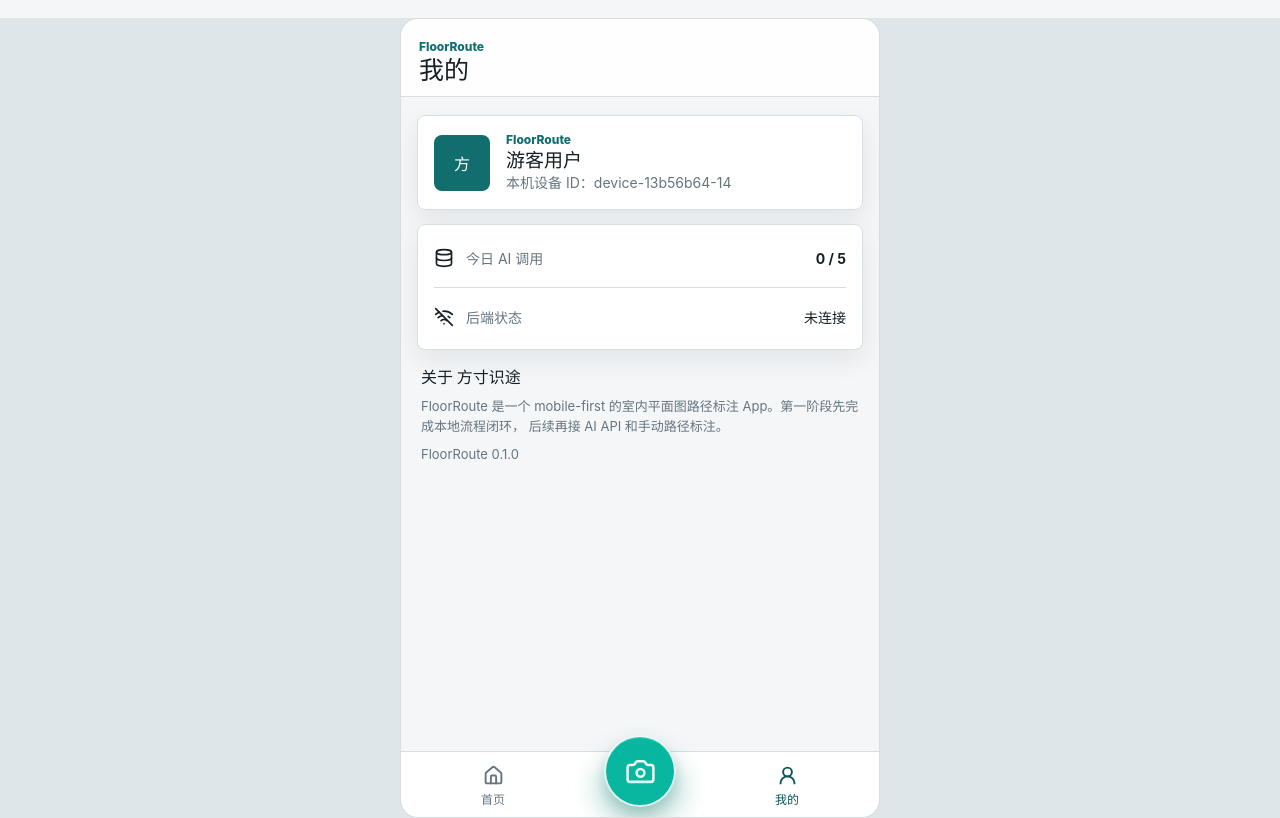
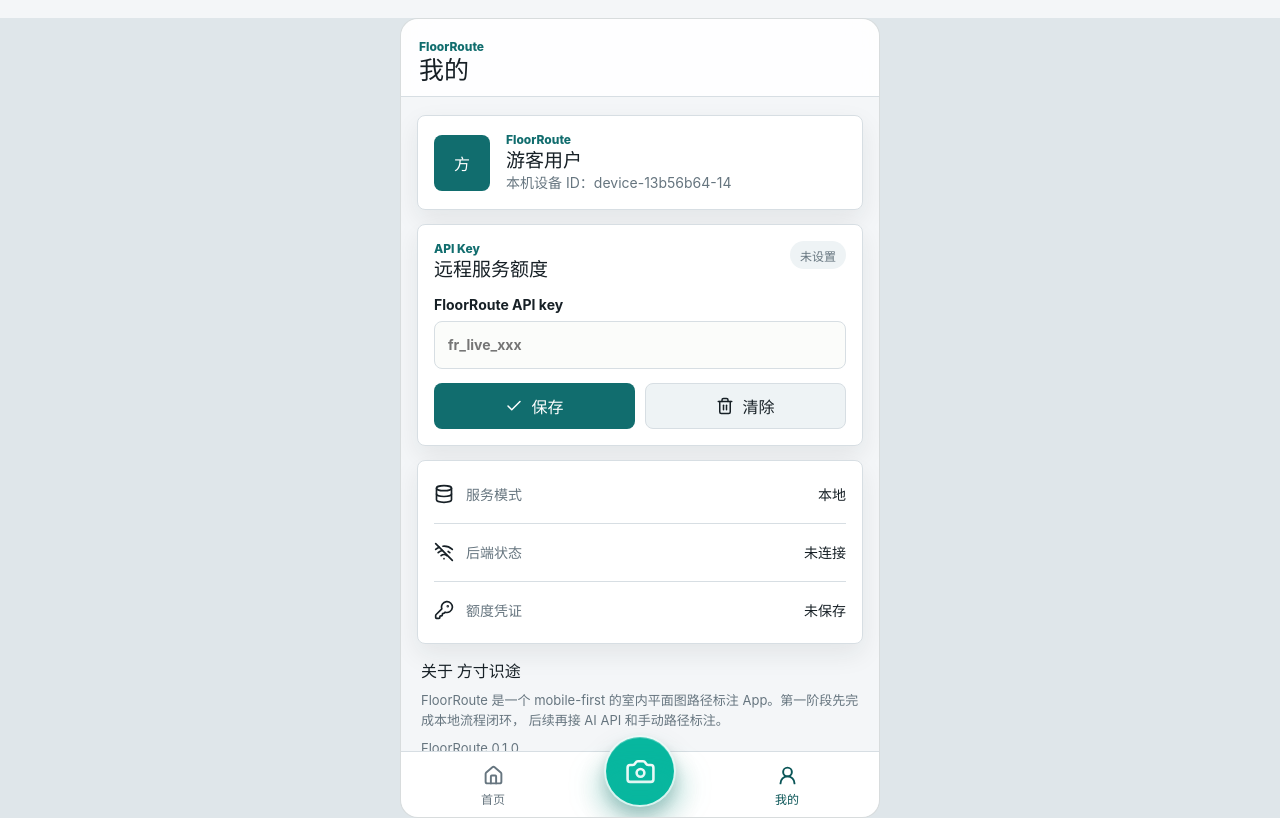
Before and after one commit to ai-product-team-5/floor-route, a React (Vite) app: page /account in a window 1280 px wide. Built offline with nearby package versions, Linux system fonts and the light colour scheme; no server answers.

Commit message:
feat: add remote api key settings

```diff
--- a/src/backend/auth/authHeaders.ts
+++ b/src/backend/auth/authHeaders.ts
@@ -1,11 +1,13 @@
-import { backendConfig } from '../backendConfig';
+import { getFloorRouteApiKey } from './floorRouteApiKey';
 
 export function createBackendAuthHeaders(): Record<string, string> {
-  if (!backendConfig.apiToken) {
-    return {};
+  const apiKey = getFloorRouteApiKey();
+
+  if (!apiKey) {
+    throw new Error('远程 API key 未配置。请在“我的”页面设置 FloorRoute API key。');
   }
 
   return {
-    Authorization: `Bearer ${backendConfig.apiToken}`,
+    Authorization: `Bearer ${apiKey}`,
   };
 }
--- /dev/null
+++ b/src/backend/auth/floorRouteApiKey.ts
@@ -0,0 +1,20 @@
+const FLOOR_ROUTE_API_KEY_STORAGE_KEY = 'floor-route-api-key';
+
+export function getFloorRouteApiKey() {
+  return window.localStorage.getItem(FLOOR_ROUTE_API_KEY_STORAGE_KEY)?.trim() ?? '';
+}
+
+export function setFloorRouteApiKey(apiKey: string) {
+  const normalized = apiKey.trim();
+
+  if (!normalized) {
+    clearFloorRouteApiKey();
+    return;
+  }
+
+  window.localStorage.setItem(FLOOR_ROUTE_API_KEY_STORAGE_KEY, normalized);
+}
+
+export function clearFloorRouteApiKey() {
+  window.localStorage.removeItem(FLOOR_ROUTE_API_KEY_STORAGE_KEY);
+}
--- a/src/backend/backendConfig.ts
+++ b/src/backend/backendConfig.ts
@@ -18,7 +18,6 @@
   floorPlanAnalysisMode:
     rawFloorPlanAnalysisMode === 'vision-model' ? 'vision-model' : 'mock',
   apiBaseUrl: normalizeBaseUrl(import.meta.env.VITE_FLOOR_ROUTE_API_BASE_URL),
-  apiToken: import.meta.env.VITE_FLOOR_ROUTE_API_TOKEN?.trim() ?? '',
   modelBaseUrl,
   modelApiKey,
   modelName,
@@ -39,7 +38,6 @@
   intentRecognitionMode: IntentRecognitionMode;
   floorPlanAnalysisMode: FloorPlanAnalysisMode;
   apiBaseUrl: string;
-  apiToken: string;
   modelBaseUrl: string;
   modelApiKey: string;
   modelName: string;
--- a/src/backend/navigation/remoteNavigationBackend.ts
+++ b/src/backend/navigation/remoteNavigationBackend.ts
@@ -15,14 +15,14 @@
 
   analyzeFloorPlan(request) {
     return postBackendJson<AnalyzeFloorPlanRequest, AnalyzeFloorPlanResult>(
-      '/navigation/analyze-floor-plan',
+      '/api/navigation/analyze-floor-plan',
       request,
     );
   },
 
   resolveNavigationIntent(request) {
     return postBackendJson<ResolveNavigationIntentRequest, ResolveNavigationIntentResult>(
-      '/navigation/resolve-intent',
+      '/api/navigation/resolve-intent',
       request,
     );
   },
@@ -46,8 +46,17 @@
   });
 
   if (!response.ok) {
-    throw new Error(`远程 API 请求失败：${response.status}`);
+    throw new Error(await createBackendErrorMessage(response));
   }
 
   return response.json() as Promise<ResponseBody>;
 }
+
+async function createBackendErrorMessage(response: Response) {
+  try {
+    const data = (await response.json()) as { error?: string; message?: string };
+    return data.message || data.error || `远程 API 请求失败：${response.status}`;
+  } catch {
+    return `远程 API 请求失败：${response.status}`;
+  }
+}
--- a/src/pages/AccountPage.tsx
+++ b/src/pages/AccountPage.tsx
@@ -1,5 +1,11 @@
-import { Database, WifiOff } from 'lucide-react';
+import { Check, Database, KeyRound, Trash2, WifiOff } from 'lucide-react';
 import { useState } from 'react';
+import { backendConfig } from '../backend/backendConfig';
+import {
+  clearFloorRouteApiKey,
+  getFloorRouteApiKey,
+  setFloorRouteApiKey,
+} from '../backend/auth/floorRouteApiKey';
 
 function getDeviceId() {
   const key = 'floor-route-device-id';
@@ -16,6 +22,22 @@
 
 export function AccountPage() {
   const [deviceId] = useState(getDeviceId);
+  const [apiKeyInput, setApiKeyInput] = useState(getFloorRouteApiKey);
+  const [hasApiKey, setHasApiKey] = useState(() => Boolean(getFloorRouteApiKey()));
+  const [saveMessage, setSaveMessage] = useState('');
+
+  function saveApiKey() {
+    setFloorRouteApiKey(apiKeyInput);
+    setHasApiKey(Boolean(apiKeyInput.trim()));
+    setSaveMessage(apiKeyInput.trim() ? '已保存 API key。' : '已清除 API key。');
+  }
+
+  function clearApiKey() {
+    clearFloorRouteApiKey();
+    setApiKeyInput('');
+    setHasApiKey(false);
+    setSaveMessage('已清除 API key。');
+  }
 
   return (
     <div className="page-stack">
@@ -30,16 +52,57 @@
         </div>
       </section>
 
+      <section className="panel api-key-panel">
+        <div className="api-key-header">
+          <div>
+            <p className="section-kicker">API Key</p>
+            <h2>远程服务额度</h2>
+          </div>
+          <span className={hasApiKey ? 'api-key-state saved' : 'api-key-state'}>
+            {hasApiKey ? '已设置' : '未设置'}
+          </span>
+        </div>
+        <label className="field-label">
+          FloorRoute API key
+          <input
+            type="password"
+            value={apiKeyInput}
+            placeholder="fr_live_xxx"
+            autoComplete="off"
+            onChange={(event) => {
+              setApiKeyInput(event.target.value);
+              setSaveMessage('');
+            }}
+          />
+        </label>
+        <div className="api-key-actions">
+          <button type="button" className="primary-button" onClick={saveApiKey}>
+            <Check aria-hidden="true" size={18} />
+            保存
+          </button>
+          <button type="button" className="secondary-button" onClick={clearApiKey}>
+            <Trash2 aria-hidden="true" size={18} />
+            清除
+          </button>
+        </div>
+        {saveMessage && <p className="inline-status">{saveMessage}</p>}
+      </section>
+
       <section className="panel metric-panel">
         <div className="metric-row">
           <Database aria-hidden="true" size={20} />
-          <span>今日 AI 调用</span>
-          <strong>0 / 5</strong>
+          <span>服务模式</span>
+          <strong>{backendConfig.mode === 'remote' ? '远程' : '本地'}</strong>
         </div>
         <div className="metric-row">
           <WifiOff aria-hidden="true" size={20} />
           <span>后端状态</span>
-          <strong>未连接</strong>
+          <strong>{backendConfig.mode === 'remote' && hasApiKey ? '已配置' : '未连接'}</strong>
+        </div>
+        <div className="metric-row">
+          <KeyRound aria-hidden="true" size={20} />
+          <span>额度凭证</span>
+          <strong>{hasApiKey ? '本机保存' : '未保存'}</strong>
         </div>
       </section>
 
--- a/src/styles/globals.css
+++ b/src/styles/globals.css
@@ -1205,6 +1205,40 @@
   padding-block: 4px;
 }
 
+.api-key-panel {
+  gap: 14px;
+}
+
+.api-key-header {
+  display: flex;
+  align-items: flex-start;
+  justify-content: space-between;
+  gap: 12px;
+}
+
+.api-key-state {
+  min-height: 28px;
+  padding: 0 10px;
+  display: inline-flex;
+  align-items: center;
+  border-radius: 999px;
+  background: var(--surface-soft);
+  color: var(--muted);
+  font-size: 12px;
+  font-weight: 800;
+}
+
+.api-key-state.saved {
+  background: var(--primary-soft);
+  color: var(--primary-strong);
+}
+
+.api-key-actions {
+  display: grid;
+  grid-template-columns: 1fr 1fr;
+  gap: 10px;
+}
+
 .metric-row {
   min-height: 58px;
   display: flex;
```
Also changed, not shown: 2 other files (tests, documents, lock files or other folders).
